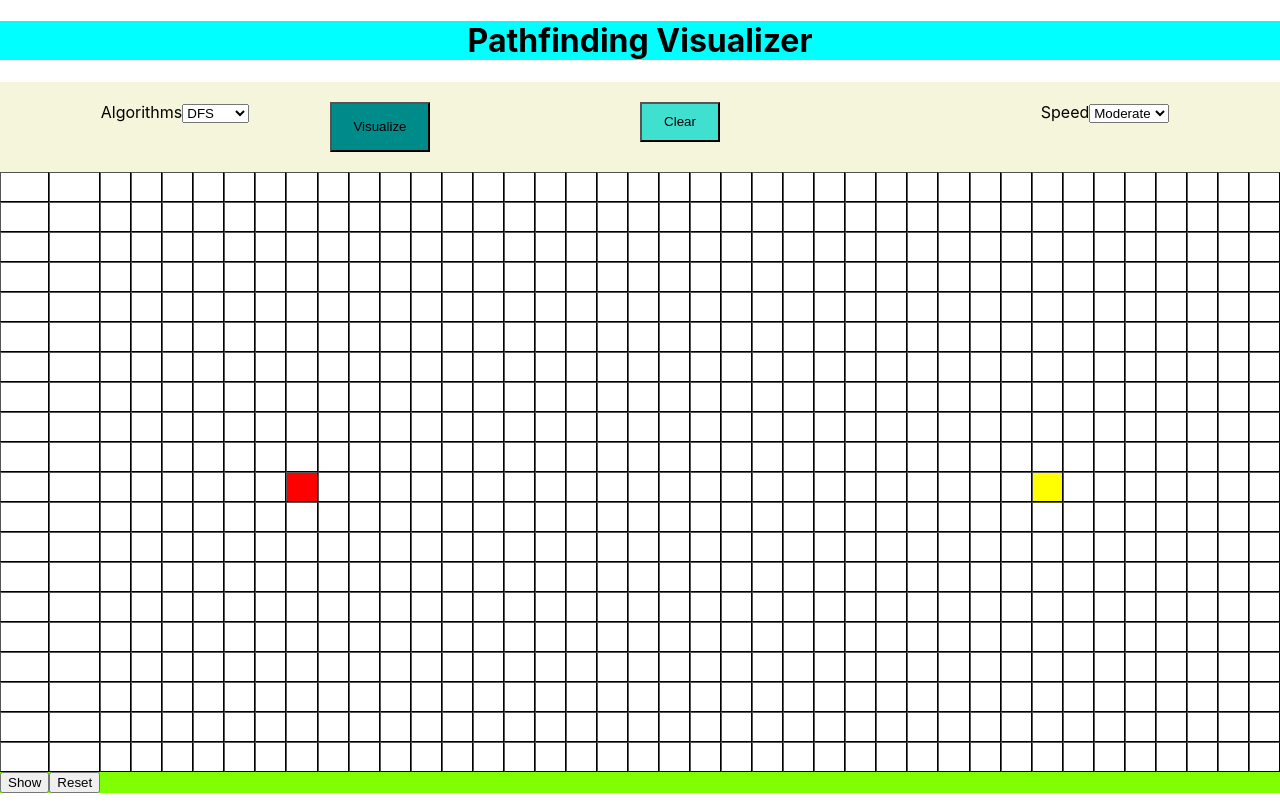
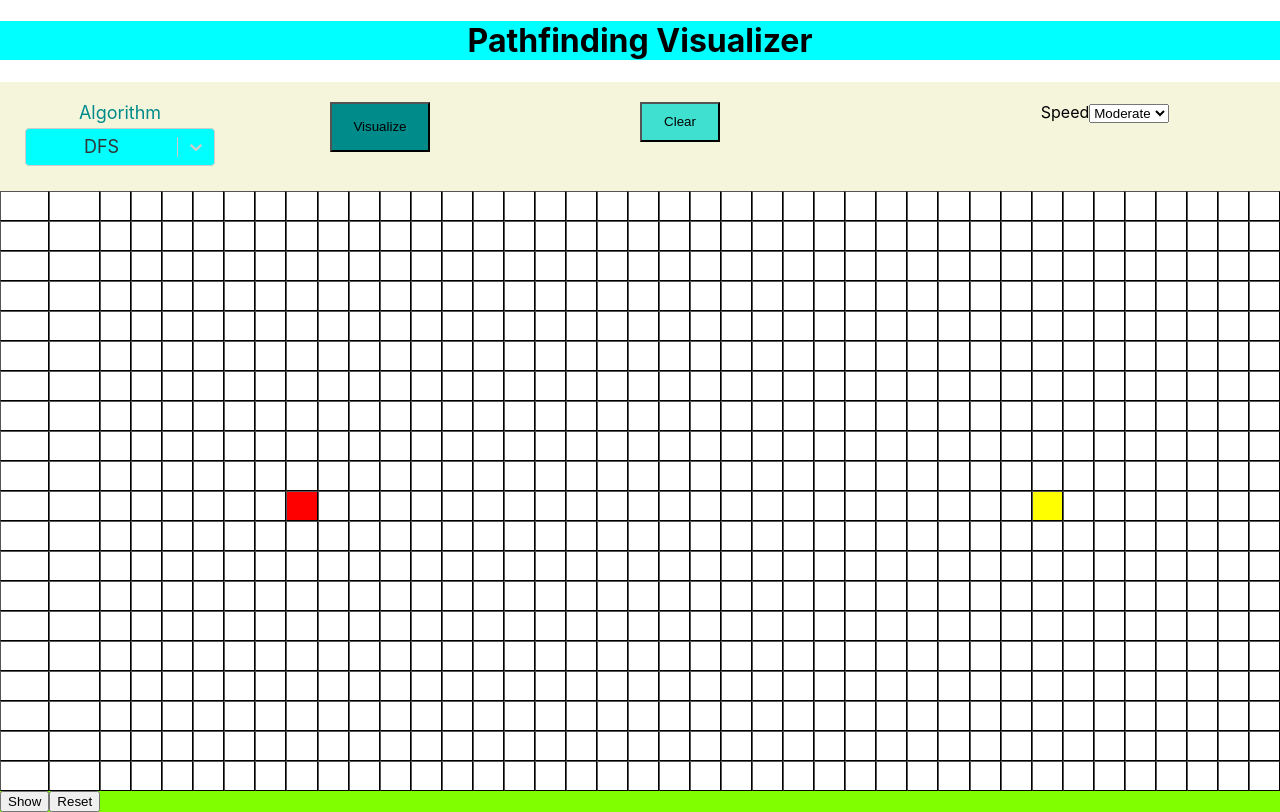
Before and after one commit to BLACKADDER-VIII/Pathfinding_Visualizer, a React (Create React App) app: page / in a window 1280 px wide. Built offline with nearby package versions, Linux system fonts and the light colour scheme.

Commit message:
Customization of design

```diff
--- a/package.json
+++ b/package.json
@@ -8,8 +8,10 @@
     "@testing-library/user-event": "^13.5.0",
     "heap-js": "^2.2.0",
     "react": "^18.2.0",
+    "react-animations": "^1.0.0",
     "react-dom": "^18.2.0",
     "react-scripts": "5.0.1",
+    "react-select": "^5.7.2",
     "web-vitals": "^2.1.4"
   },
   "scripts": {
--- a/src/App.css
+++ b/src/App.css
@@ -6,9 +6,7 @@
   outline: black 1px;
   padding: 0;
 }
-.container{
 
-}
 .Control_Bar{
   background-color: beige;
   text-align: center;
@@ -17,3 +15,33 @@
   grid-template-columns: repeat(4,1fr);
 
 }
+
+.sl_alg__menu{
+  color: black;
+  animation: growDown 500ms;
+}
+
+.sl_alg__option:hover{
+  background-color: darkcyan;
+}
+
+@keyframes growDown {
+  0% {
+    transform: scaleY(0)
+  }
+  80% {
+    transform: scaleY(1.1)
+  }
+  100% {
+    transform: scaleY(1)
+  }
+}
+
+@keyframes zoom-in-zoom-out {
+  0% {
+    transform: scale(1, 1);
+  }
+  100% {
+    transform: scale(1.5, 1.5);
+  }
+}
--- a/src/grid_func.js
+++ b/src/grid_func.js
@@ -4,6 +4,8 @@ import { useState} from "react";
 import bfs from "./BFS";
 import dfs from "./DFS"
 import dijkstra from "./Dijkstra";
+import Select from 'react-select'
+import {bounce} from 'react-animations';
 
 const Grid = (props)=>{
         const [disabled, set_disabled] = useState(false);
@@ -12,7 +14,7 @@ const Grid = (props)=>{
         const [has_visualized, set_has_visualized] = useState(false);
         const ref_has_visualized = useRef(has_visualized);
         ref_has_visualized.current = has_visualized;
-        const algo_enum = {BFS:1, DFS:2, Dijkstra:3};
+        const algo_enum = {BFS:0, DFS:1, Dijkstra:2};
         const grid = props.grid;
         const [trigger, set_trigger] = useState(false);
         const [algo, set_algo] = useState(algo_enum.DFS);
@@ -36,6 +38,7 @@ const Grid = (props)=>{
         ref_target.current = target;
         let order_arr = [];
         let path = [];
+        const alg_options = [{ value: algo_enum.BFS, label: 'BFS'}, { value: algo_enum.DFS, label: 'DFS'}, {value: algo_enum.Dijkstra, label: 'Dijkstra'}];
     function animate(){
         for (let i = 0; i < order_arr.length; i++) {
             setTimeout(()=> {
@@ -117,13 +120,8 @@ const Grid = (props)=>{
         return (
             <>
                 <div className="Control_Bar">
-                    <label>
-                        Algorithms
-                        <select value={algo} onChange={(event)=>set_algo(JSON.parse(event.target.value))}>
-                            <option value={algo_enum.BFS}>BFS</option>
-                            <option value={algo_enum.DFS}>DFS</option>
-                            <option value={algo_enum.Dijkstra}>Dijkstra</option>
-                        </select>
+                    <label style={{width: 200, fontSize: 18, color: 'darkcyan',}}>Algorithm
+                        <Select classNamePrefix={"sl_alg"} styles={{control: (df)=>({...df, backgroundColor: 'cyan', margin: 5}), option:(df)=>({...df, backgroundColor: 'cyan'})}} value={{value: algo, label: alg_options[algo].label}} options={alg_options} onChange={(event)=>set_algo(JSON.parse(event.value))}/>
                     </label>
                     <button disabled={ref_disabled.current} style={{backgroundColor: "darkcyan",height: 50, width: 100}} onClickCapture={()=>visualize_handler()}>Visualize</button>
                     <button disabled={ref_disabled.current} style={{backgroundColor: "turquoise", height: 40, width: 80}} onClickCapture={()=>clear_grid()}>Clear</button>
--- a/src/node.jsx
+++ b/src/node.jsx
@@ -70,7 +70,7 @@ const Node1 = (props)=>{
     useEffect(()=>{props.info.start = ref_start.current}, [ref_start.current]);
     useEffect(()=>{props.info.target=ref_target.current}, [ref_target.current]);
         return(
-            <button disabled={props.disabled} style={{backgroundColor: bg_set(), padding: 6, borderWidth: 0.1,borderColor:"black", margin: 0, height: 30 }} onMouseDown={()=>handle_mouse_down()} onMouseOver={()=>handle_mouse_over()} onMouseUp={()=>handle_mouse_up()} onDoubleClick={()=>console.log(props.info)}></button>
+            <button className={'Node1'} disabled={props.disabled} style={{backgroundColor: bg_set(), padding: 6, borderWidth: 0.1,borderColor:"black", margin: 0, height: 30 }} onMouseDown={()=>handle_mouse_down()} onMouseOver={()=>handle_mouse_over()} onMouseUp={()=>handle_mouse_up()} onDoubleClick={()=>console.log(props.info)}></button>
         );
 }
 
```
Also changed, not shown: 1 other file (tests, documents, lock files or other folders).
